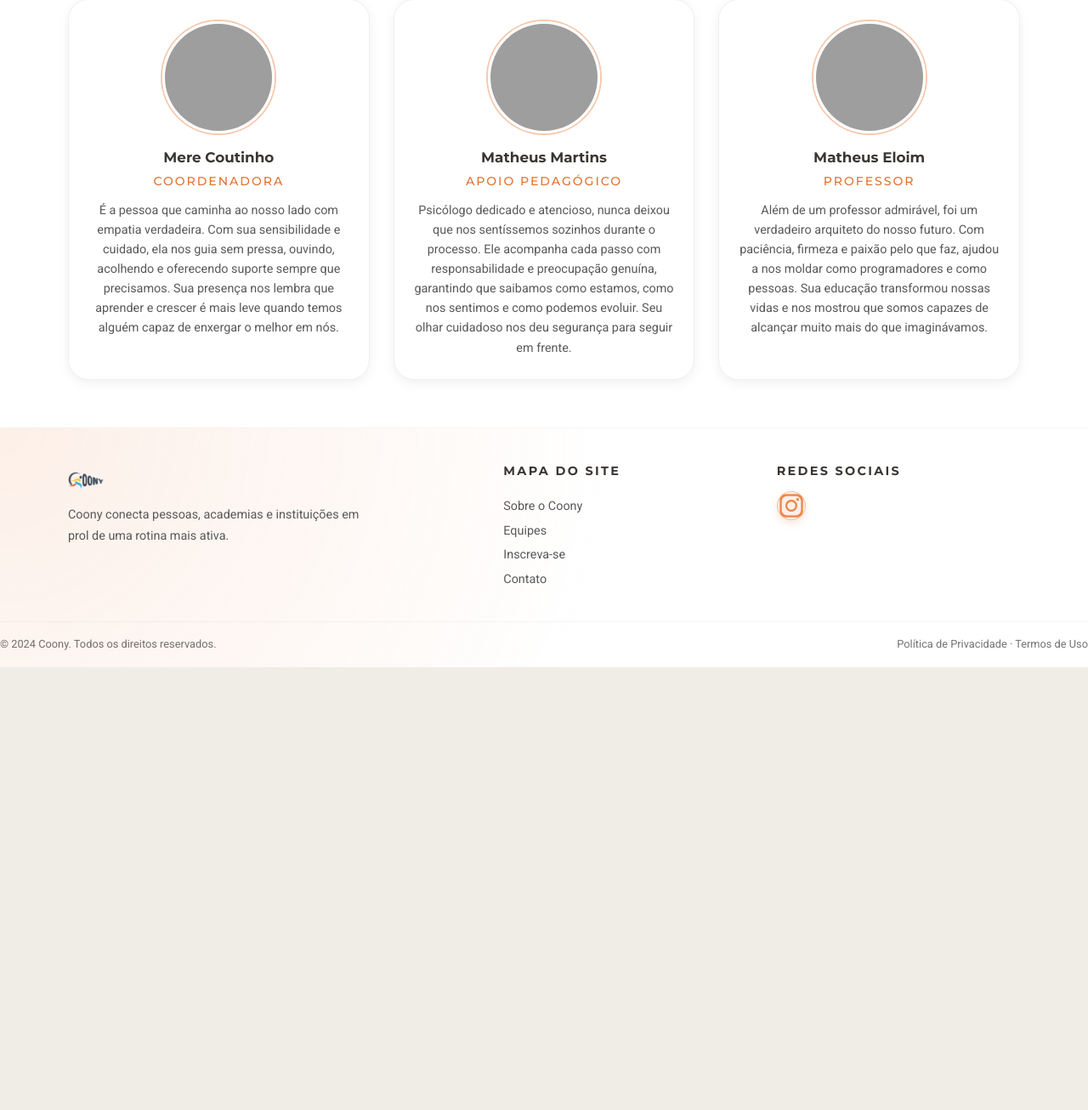
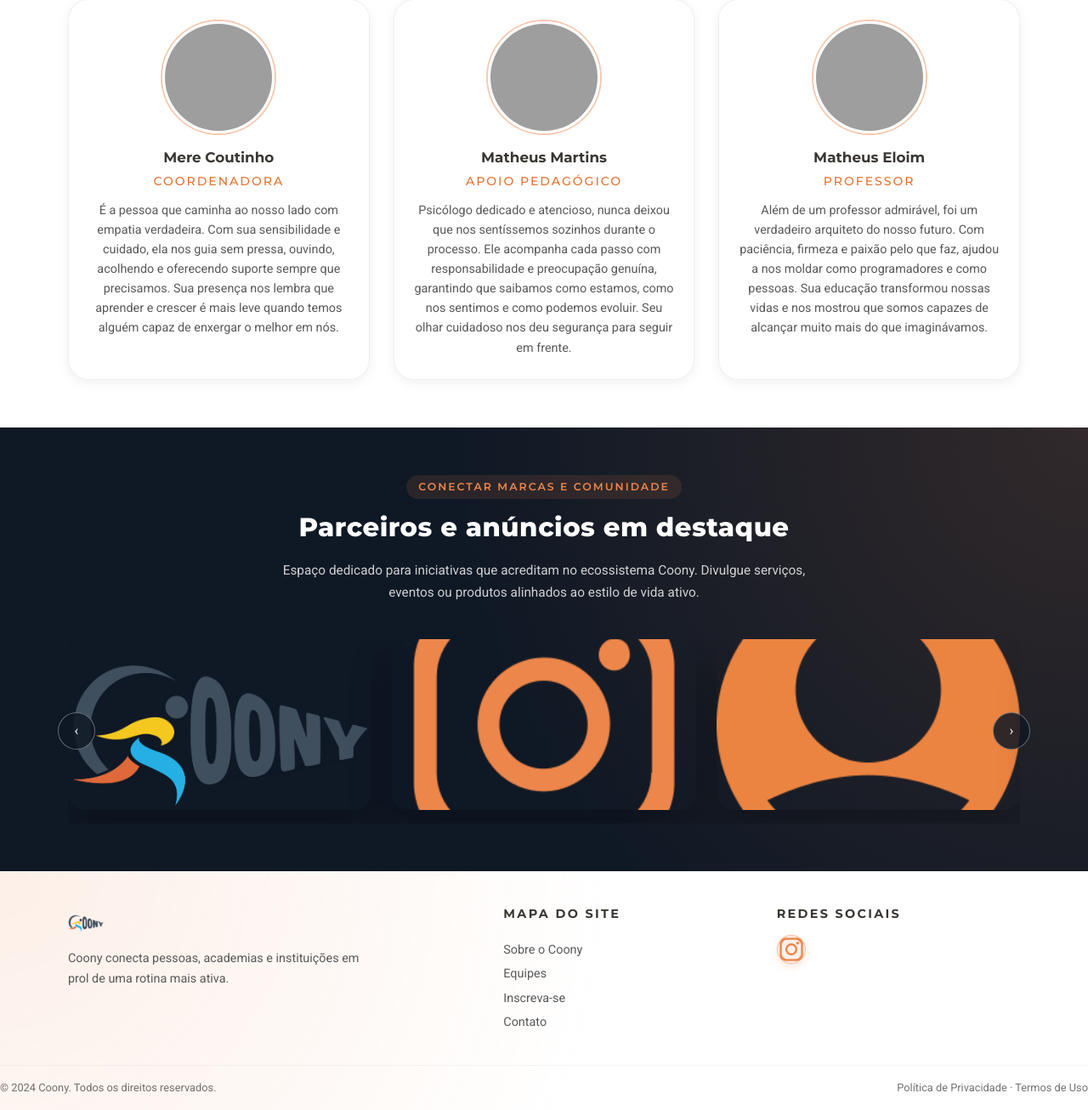
Before and after one commit to joelysom/Coony-Django-Transforme-se, a Django app: page / in a window 1280 px wide. Shown: the part 4548-5854 px from the top of the page at 85% size. Before the commit the page ends 5333 px from the top, so only its background shows below. Run offline with Django 5.2, Linux system fonts and the light colour scheme; grey boxes are pictures that could not be loaded.

Commit message:
Minha Maior Alegrian

```diff
--- a/usuarios/templates/pages/landing_page/index.html
+++ b/usuarios/templates/pages/landing_page/index.html
@@ -9,6 +9,88 @@
     <title>Projeto Coony – Landing Page</title>
 
     <link rel="stylesheet" href="{% static 'pages/landing_page/css/style.css' %}">
+    <style>
+      .coony-ads {
+        background: radial-gradient(circle at top right, rgba(246, 139, 74, 0.15), transparent 55%), #0f1825;
+        color: #fff;
+      }
+      .coony-ads .section__header h2 {
+        color: #fff;
+      }
+      .coony-ads .section__header p {
+        color: rgba(255, 255, 255, 0.8);
+      }
+      .coony-ads .ads-carousel {
+        position: relative;
+        margin-top: 2.5rem;
+      }
+      .coony-ads .ads-track {
+        display: flex;
+        gap: 1.5rem;
+        overflow-x: auto;
+        scroll-snap-type: x mandatory;
+        padding-bottom: 1rem;
+        scrollbar-width: none;
+      }
+      .coony-ads .ads-track::-webkit-scrollbar {
+        display: none;
+      }
+      .coony-ads .ad-poster {
+        flex: 0 0 calc(33.333% - 1rem);
+        border-radius: 20px;
+        overflow: hidden;
+        aspect-ratio: 16 / 9;
+        box-shadow: 0 24px 50px rgba(0, 0, 0, 0.25);
+        scroll-snap-align: start;
+      }
+      .coony-ads .ad-poster img {
+        width: 100%;
+        height: 100%;
+        object-fit: cover;
+        display: block;
+      }
+      .coony-ads .ads-carousel__control {
+        position: absolute;
+        top: 50%;
+        transform: translateY(-50%);
+        width: 44px;
+        height: 44px;
+        border-radius: 999px;
+        border: 1px solid rgba(255, 255, 255, 0.35);
+        background: rgba(15, 24, 37, 0.85);
+        color: #fff;
+        display: inline-flex;
+        align-items: center;
+        justify-content: center;
+        cursor: pointer;
+        transition: opacity 0.3s ease;
+      }
+      .coony-ads .ads-carousel__control:hover {
+        opacity: 0.8;
+      }
+      .coony-ads .ads-carousel__control--prev {
+        left: -12px;
+      }
+      .coony-ads .ads-carousel__control--next {
+        right: -12px;
+      }
+      @media (max-width: 1024px) {
+        .coony-ads .ad-poster {
+          flex: 0 0 calc(50% - 1rem);
+        }
+        .coony-ads .ads-carousel__control--prev {
+          left: 8px;
+        }
+        .coony-ads .ads-carousel__control--next {
+          right: 8px;
+        }
+      }
+      @media (max-width: 720px) {
+        .coony-ads .ad-poster {
+          flex: 0 0 80%;
+        }
+      }
+    </style>
   </head>
 
   <body>
@@ -641,6 +723,48 @@
           </div>
         </div>
       </section>
+
+      <section id="anuncios" class="section coony-ads">
+        <div class="container">
+          <header class="section__header">
+            <span class="section__eyebrow">Conectar marcas e comunidade</span>
+            <h2>Parceiros e anúncios em destaque</h2>
+            <p>
+              Espaço dedicado para iniciativas que acreditam no ecossistema Coony.
+              Divulgue serviços, eventos ou produtos alinhados ao estilo de vida ativo.
+            </p>
+          </header>
+
+          <div class="ads-carousel" id="adsCarousel">
+            <button class="ads-carousel__control ads-carousel__control--prev" type="button" data-direction="prev" aria-label="Ver anúncios anteriores">
+              <span aria-hidden="true">&#8249;</span>
+            </button>
+            <div class="ads-track">
+              <figure class="ad-poster">
+                <img src="{% static 'pages/landing_page/imagens-Coony/Cópia de LOGOTIPO & CORES OFICIAIS (COONY) (1).png' %}" alt="Campanha institucional Coony" loading="lazy" />
+              </figure>
+              <figure class="ad-poster">
+                <img src="{% static 'pages/landing_page/imagens-Coony/instagram.png' %}" alt="Promoção social Coony" loading="lazy" />
+              </figure>
+              <figure class="ad-poster">
+                <img src="{% static 'pages/landing_page/imagens-Coony/do-utilizador.png' %}" alt="Experiências da comunidade" loading="lazy" />
+              </figure>
+              <figure class="ad-poster">
+                <img src="{% static 'pages/landing_page/imagensEquipe-Coordenacao/mere.png' %}" alt="Mentoria Mere Coutinho" loading="lazy" />
+              </figure>
+              <figure class="ad-poster">
+                <img src="{% static 'pages/landing_page/imagens-alunos/Luan Maison.jpg' %}" alt="Eventos parceiros" loading="lazy" />
+              </figure>
+              <figure class="ad-poster">
+                <img src="{% static 'pages/landing_page/imagens-alunos/Paulo Roberto.jpg' %}" alt="Academias conectadas" loading="lazy" />
+              </figure>
+            </div>
+            <button class="ads-carousel__control ads-carousel__control--next" type="button" data-direction="next" aria-label="Ver próximos anúncios">
+              <span aria-hidden="true">&#8250;</span>
+            </button>
+          </div>
+        </div>
+      </section>
     </main>
 
     <footer class="footer">
@@ -690,6 +814,29 @@
       </div>
     </footer>
 
+    <script>
+      (function () {
+        const carousel = document.getElementById('adsCarousel');
+        if (!carousel) {
+          return;
+        }
+        const track = carousel.querySelector('.ads-track');
+        const prev = carousel.querySelector('[data-direction="prev"]');
+        const next = carousel.querySelector('[data-direction="next"]');
+
+        const getScrollAmount = () => {
+          const poster = track.querySelector('.ad-poster');
+          return poster ? poster.getBoundingClientRect().width + 24 : 320;
+        };
+
+        const scrollByDirection = (direction) => {
+          track.scrollBy({ left: direction * getScrollAmount(), behavior: 'smooth' });
+        };
+
+        prev?.addEventListener('click', () => scrollByDirection(-1));
+        next?.addEventListener('click', () => scrollByDirection(1));
+      })();
+    </script>
     <script src="{% static 'pages/landing_page/js/script.js' %}"></script>
   </body>
 </html>
--- a/usuarios/templates/usuarios/index.html
+++ b/usuarios/templates/usuarios/index.html
@@ -25,6 +25,10 @@
         <img src="{% static 'img/Logo.svg' %}" alt="Logo">
         <p class="brand-text">O Saúde em Movimento (Conny) é mais do que um app, é um convite.
     Criado para quem quer começar, recomeçar ou simplesmente se sentir bem, o aplicativo conecta pessoas a atividades físicas, eventos esportivos e experiências reais.</p>
+        <a href="{% url 'landing_page' %}" class="back-to-landing" style="display: inline-flex; align-items: center; gap: 8px; margin-top: 16px; padding: 10px 18px; background: rgba(246, 139, 74, 0.1); color: #f68b4a; border-radius: 8px; text-decoration: none; font-weight: 500; font-size: 14px; transition: all 0.3s ease;">
+            <i class='bx bx-left-arrow-alt' style="font-size: 20px;"></i>
+            Voltar para home
+        </a>
     </div>
 
     <div class="wrapper">
```
